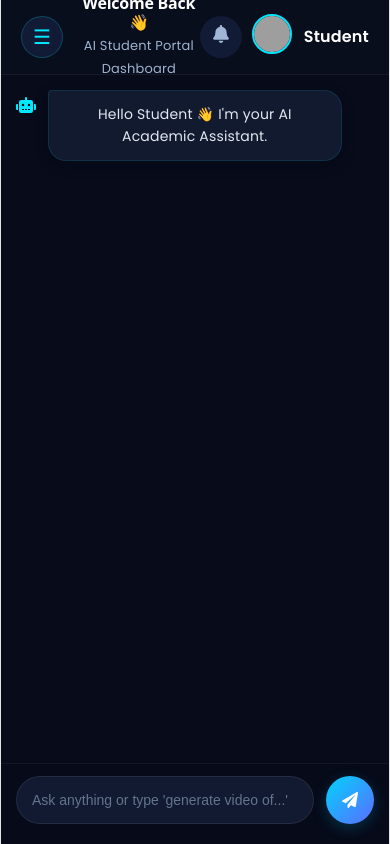
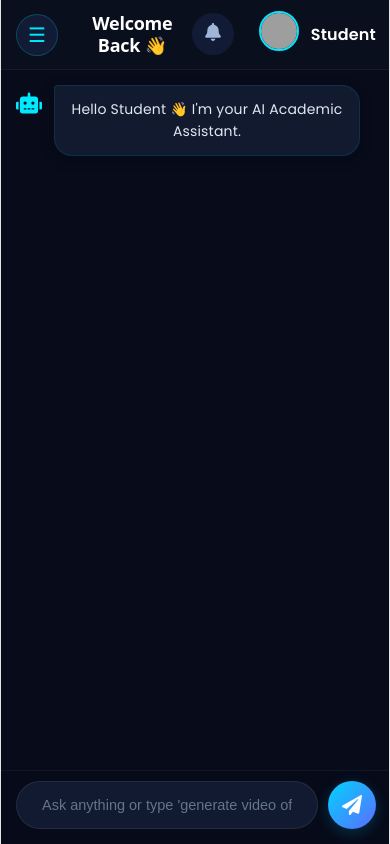
Before and after one commit to krishna-srinivasan/AI-Student-Portal-Generative-Copilot, a React app in the folder frontend/: page /dashboard in a window 390 px wide. Built offline with nearby package versions, Linux system fonts and the light colour scheme; no server answers; sample sign-in values are in the browser's storage; grey boxes are pictures that could not be loaded; the HTML template or start-up script is replaced by a standard one.

Commit message:
Fix: Final responsive layout overhaul for desktop, tablet, and mobile

```diff
--- a/frontend/src/styles/dashboard.css
+++ b/frontend/src/styles/dashboard.css
@@ -241,7 +241,7 @@
     border-radius: 18px;
     word-break: break-word;
     overflow-wrap: anywhere;
-    font-size: 14.5px; /* Shrunk from large text to medium */
+    font-size: 14.5px;
     line-height: 1.6;
     box-shadow: 0 4px 15px rgba(0, 0, 0, 0.15);
 }
@@ -250,7 +250,7 @@
     background: #121a30;
     color: #e2e8f0;
     border: 1px solid rgba(0, 255, 255, 0.1);
-    border-top-left-radius: 4px; /* Gives it a chat "tail" */
+    border-top-left-radius: 4px;
 }
 
 .message.user .bubble {
@@ -395,45 +395,18 @@
     box-shadow: 0 0 10px rgba(0, 212, 255, 0.4);
 }
 
-
-/* ================= SIDEBAR COLLAPSE SUPPORT ================= */
-/* .sidebar.collapsed {
-    width: 0 !important;
-    padding: 0 !important;
-    overflow: hidden;
-    border: none;
-} */
-
-/* ================= SIDEBAR COLLAPSE SUPPORT ================= */
-.sidebar.collapsed {
-    width: 0 !important;
-    padding-left: 0 !important;
-    padding-right: 0 !important;
-    overflow: hidden;
-    border: none;
-    opacity: 0;
+/* ================= HISTORY PAGE ================= */
+.history-container {
+    flex: 1;
+    height: 100%;
+    overflow-y: auto;
+    overflow-x: hidden;
+    padding: 30px;
+    color: white;
 }
 
-/* .sidebar-toggle-btn {
-    background: #111b36;
-    color: #00eaff;
-    border: 1px solid rgba(0, 255, 255, 0.2);
-    width: 40px;
-    height: 40px;
-    border-radius: 50%;
-    display: flex;
-    align-items: center;
-    justify-content: center;
-    cursor: pointer;
-    font-size: 18px;
-    transition: 0.3s;
-}
-
-.sidebar-toggle-btn:hover {
-    background: #1a274c;
-    box-shadow: 0 0 10px rgba(0, 212, 255, 0.3);
-} */
-
+.history-container::-webkit-scrollbar { width: 6px; }
+.history-container::-webkit-scrollbar-thumb { background: #0084a8; border-radius: 10px; }
 
 
 /* ================= SIDEBAR TOGGLE BUTTON ================= */
@@ -445,7 +418,7 @@
     height: 42px;
     border-radius: 50%;
 
-    /* 1. Hide on Desktop by default */
+    /* Hide on Desktop by default */
     display: none;
 
     align-items: center;
@@ -463,6 +436,7 @@
 
 
 /* ================= RESPONSIVE MOBILE DESIGN ================= */
+
 @media (max-width: 950px) {
     .sidebar { width: 220px; padding: 20px 15px; }
     .header { padding: 0 20px; }
@@ -471,116 +445,100 @@
 }
 
 
+/* THE UNIFIED BULLETPROOF MOBILE FIX */
 @media (max-width: 768px) {
-    /* Set container to relative so the sidebar can overlay it */
+
+    /* Lock the main screen so the address bar doesn't break things */
+    html, body, #root {
+        height: 100dvh !important;
+        overflow: hidden !important;
+    }
+
     .dashboard-container {
-        flex-direction: column;
-        position: relative;
+        display: flex !important;
+        flex-direction: column !important;
+        height: 100dvh !important;
+        width: 100vw !important;
     }
 
     .main-content {
-        width: 100%;
-        height: 100vh;
+        display: flex !important;
+        flex-direction: column !important;
+        width: 100% !important;
+        height: 100dvh !important;
+        flex: 1 !important;
     }
 
-    /* 📱 NEW: Left Side Slide-Out Drawer overlay */
-    .sidebar {
-        position: absolute;
-        top: 70px; /* Starts exactly below your Header */
-        left: 0;
-        width: 260px !important;
-        height: calc(100vh - 70px) !important;
-        flex-direction: column; /* Stack items vertically like desktop */
-        padding: 25px 20px !important;
-        background: #050816; /* Solid dark background */
-        z-index: 50; /* Floats above the chat */
-        box-shadow: 4px 0 20px rgba(0, 0, 0, 0.7);
-        border-top: none;
-        border-right: 1px solid rgba(0, 255, 255, 0.15);
+    /* Keep header in the layout flow so it doesn't vanish */
+    .header {
+        display: flex !important;
+        position: relative !important;
+        width: 100% !important;
+        height: 70px !important;
+        flex-shrink: 0 !important;
+        z-index: 100 !important;
+        background: rgba(10, 15, 30, 1) !important;
+        padding: 0 15px !important;
+        align-items: center !important;
+        justify-content: space-between !important;
     }
 
-    /* Note: We removed the display:none lines from the old version
-       so your "New Chat" button, Logo, and History list will all reappear! */
+    .header h2 { font-size: 18px !important; margin: 0 !important; }
+    .header p { display: none !important; }
+    .header-right .profile span { display: none !important; }
 
-    /* Adjust Header for Mobile */
-    /* 2. Force Header and Toggle Button to show on mobile */
-    .header {
+    /* Show the hamburger menu button */
+    .sidebar-toggle-btn {
         display: flex !important;
-        height: 75px !important;
-        z-index: 100 !important; /* Forces header to the very top layer */
+        min-width: 42px !important;
+        min-height: 42px !important;
     }
 
-    .sidebar-toggle-btn {
-        display: flex !important; /* Makes the ☰ button visible */
-    }
-    .header-right { gap: 10px; }
-    .profile span { display: none; }
-    .header h2 { font-size: 16px; }
-
-    /* Adjust Chat Space */
-    .messages { padding: 15px; }
-    .bubble { max-width: 90%; font-size: 13.5px; padding: 12px 16px; }
-    .robot-small { font-size: 20px; }
-
-    /* Adjust Chat Input */
-    .chat-input { padding: 12px 15px; gap: 10px; }
-    .chat-input input { height: 48px; font-size: 14px; padding: 0 15px; }
-    .chat-input button { width: 48px; height: 48px; font-size: 16px; }
-
-    .your-main-jarvis-container {
-    flex-direction: column; /* Stacks the columns vertically */
-    align-items: center;
-    overflow-y: auto; /* Allows scrolling down */
-  }
-
-  .left-panel, .center-core, .right-panel {
-    width: 100%; /* Makes each section take full width */
-    margin-bottom: 20px;
-  }
-
-}
-
-
-/* ================= HISTORY PAGE ================= */
-.history-container {
-    flex: 1;
-    height: 100%;
-    overflow-y: auto;
-    overflow-x: hidden;
-    padding: 30px;
-    color: white;
-}
-
-/* Custom Scrollbar for History Page */
-.history-container::-webkit-scrollbar { width: 6px; }
-.history-container::-webkit-scrollbar-thumb { background: #0084a8; border-radius: 10px; }
-
-/* When the screen is 768px or smaller (Tablets and Mobiles) */
-
-/* ================= ULTIMATE MOBILE CHAT FIX ================= */
-@media (max-width: 768px) {
-    /* 1. Pull the chat bubbles away from the edges */
-    .bubble {
-        max-width: 82% !important; /* Gives the bubbles breathing room */
-        padding: 12px 16px !important;
-        font-size: 14px !important;
+    /* Make the chat area fill exactly the rest of the screen */
+    .dynamic-view-area {
+        flex: 1 !important;
+        margin-top: 0 !important;
+        height: auto !important;
+        overflow: hidden !important;
+        display: flex !important;
+        flex-direction: column !important;
     }
 
-    /* 2. Lock the send button so it never squishes into an oval */
-    .chat-input button {
-        width: 48px !important;
-        height: 48px !important;
-        flex-shrink: 0 !important; /* This magic command protects its circular shape */
+    /* Slider Sidebar Overlay */
+    .sidebar {
+        position: fixed !important;
+        top: 0 !important;
+        left: 0 !important;
+        width: 280px !important;
+        height: 100dvh !important;
+        z-index: 9999 !important;
+        background: #050816 !important;
+        transition: transform 0.3s ease-in-out !important;
+        transform: translateX(0) !important;
+        border-right: 1px solid rgba(0, 255, 255, 0.3) !important;
     }
 
-    /* 3. Give the input area breathing room at the bottom of the phone screen */
-    .chat-input {
-        padding: 12px 15px 20px 15px !important;
-        gap: 12px !important;
+    .sidebar.collapsed {
+        transform: translateX(-100%) !important;
     }
 
-    .chat-input input {
-        height: 48px !important;
-        border-radius: 25px !important;
+    /* Fix Chat Bubbles */
+    .messages { padding: 15px !important; }
+    .bubble { max-width: 85% !important; font-size: 14px !important; padding: 12px 16px !important; }
+
+    /* Fix Input Box & Button Size */
+    .chat-input { padding: 10px 15px 15px 15px !important; gap: 10px !important; flex-shrink: 0 !important; }
+    .chat-input input { height: 48px !important; border-radius: 25px !important; }
+    .chat-input button { width: 48px !important; height: 48px !important; flex-shrink: 0 !important; }
+
+    /* Jarvis Layout Backup from your original code */
+    .your-main-jarvis-container {
+        flex-direction: column;
+        align-items: center;
+        overflow-y: auto;
+    }
+    .left-panel, .center-core, .right-panel {
+        width: 100%;
+        margin-bottom: 20px;
     }
 }
```
